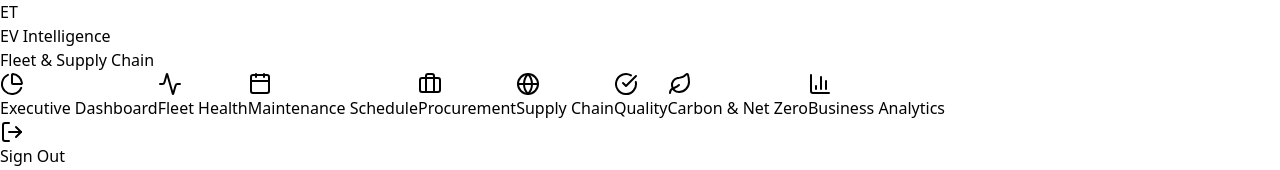
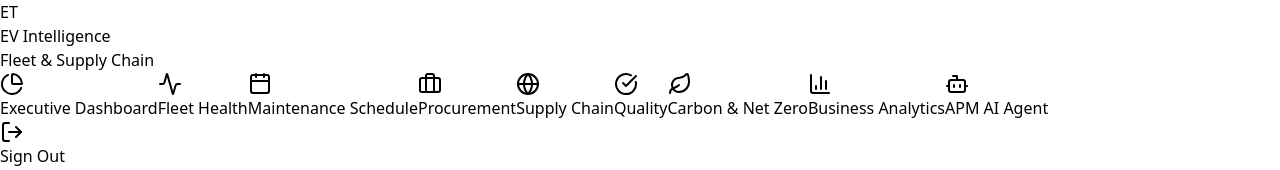
Before and after one commit to KumarSrinidhi/ET-Project, a React (Vite) app in the folder frontend/: page /apm-agent in a window 1280 px wide. Before the commit this address led to /executive. Shown: the top 170 px of the page. Built offline with nearby package versions, Linux system fonts and the light colour scheme; no server answers; sample sign-in values are in the browser's storage.

Commit message:
feat(ui): mount APM AI Agent view in web application

```diff
--- a/frontend/src/App.tsx
+++ b/frontend/src/App.tsx
@@ -1,5 +1,5 @@
 import { useState, useEffect } from 'react';
-import { fetchFleetReadiness } from './api';
+import { fetchFleetReadiness, queryApmAgent } from './api';
 import type { ReadinessResult } from './api';
 import L from 'leaflet';
 import ErrorBoundary from './components/ErrorBoundary';
@@ -17,6 +17,7 @@ import SupplyChainDashboard from './SupplyChainDashboard';
 import DepotSelector from './components/DepotSelector';
 import FleetComparisonDashboard from './components/FleetComparisonDashboard';
 import ExecutiveDashboard from './ExecutiveDashboard';
+import ApmAgentView from './components/ApmAgentView';
 import Login from './Login';
 import { useAuth } from './AuthContext';
 import { LogOut, User as UserIcon, ChevronDown, Menu } from 'lucide-react';
@@ -137,6 +138,7 @@ export default function App() {
     }
     if (currentPath === '/commodity') return <ErrorBoundary><IntelligenceView /></ErrorBoundary>;
     if (currentPath === '/analytics') return <ErrorBoundary><BusinessAnalyticsView /></ErrorBoundary>;
+    if (currentPath === '/apm-agent') return <ErrorBoundary><ApmAgentView queryApmAgent={queryApmAgent} /></ErrorBoundary>;
 
     // Default fallback
     return <div className="p-8 text-center text-gray-500">Page under construction</div>;
--- a/frontend/src/AuthContext.tsx
+++ b/frontend/src/AuthContext.tsx
@@ -23,7 +23,8 @@ const ROLE_VIEWS: Record<string, RoleView> = {
       { label: "Commodity Prices", path: "/commodity", icon: "TrendingUp" },
       { label: "Quality Dashboard", path: "/quality", icon: "CheckCircle" },
       { label: "Carbon Overview", path: "/carbon", icon: "Leaf" },
-      { label: "Business Analytics", path: "/analytics", icon: "BarChart3" }
+      { label: "Business Analytics", path: "/analytics", icon: "BarChart3" },
+      { label: "APM AI Agent", path: "/apm-agent", icon: "Bot" }
     ],
     defaultRoute: "/procurement",
     hiddenWidgets: ["maintenanceSchedule", "workOrderList", "technicianView"],
@@ -36,7 +37,8 @@ const ROLE_VIEWS: Record<string, RoleView> = {
       { label: "Work Orders", path: "/maintenance/orders", icon: "Tool" },
       { label: "Parts Inventory", path: "/maintenance/parts", icon: "Box" },
       { label: "Mobile View", path: "/maintenance/mobile", icon: "Smartphone" },
-      { label: "Business Analytics", path: "/analytics", icon: "BarChart3" }
+      { label: "Business Analytics", path: "/analytics", icon: "BarChart3" },
+      { label: "APM AI Agent", path: "/apm-agent", icon: "Bot" }
     ],
     defaultRoute: "/fleet/health",
     hiddenWidgets: ["commodityPrices", "supplyChainMap", "carbonTracker"],
@@ -48,7 +50,8 @@ const ROLE_VIEWS: Record<string, RoleView> = {
       { label: "Carbon & Net Zero", path: "/carbon", icon: "Leaf" },
       { label: "Fleet Overview", path: "/fleet/health", icon: "Activity" },
       { label: "Supply Chain Risk", path: "/supply-chain", icon: "Globe" },
-      { label: "Business Analytics", path: "/analytics", icon: "BarChart3" }
+      { label: "Business Analytics", path: "/analytics", icon: "BarChart3" },
+      { label: "APM AI Agent", path: "/apm-agent", icon: "Bot" }
     ],
     defaultRoute: "/executive",
     hiddenWidgets: [],
@@ -63,7 +66,8 @@ const ROLE_VIEWS: Record<string, RoleView> = {
       { label: "Supply Chain", path: "/supply-chain", icon: "Globe" },
       { label: "Quality", path: "/quality", icon: "CheckCircle" },
       { label: "Carbon & Net Zero", path: "/carbon", icon: "Leaf" },
-      { label: "Business Analytics", path: "/analytics", icon: "BarChart3" }
+      { label: "Business Analytics", path: "/analytics", icon: "BarChart3" },
+      { label: "APM AI Agent", path: "/apm-agent", icon: "Bot" }
     ],
     defaultRoute: "/executive",
     hiddenWidgets: [],
```
